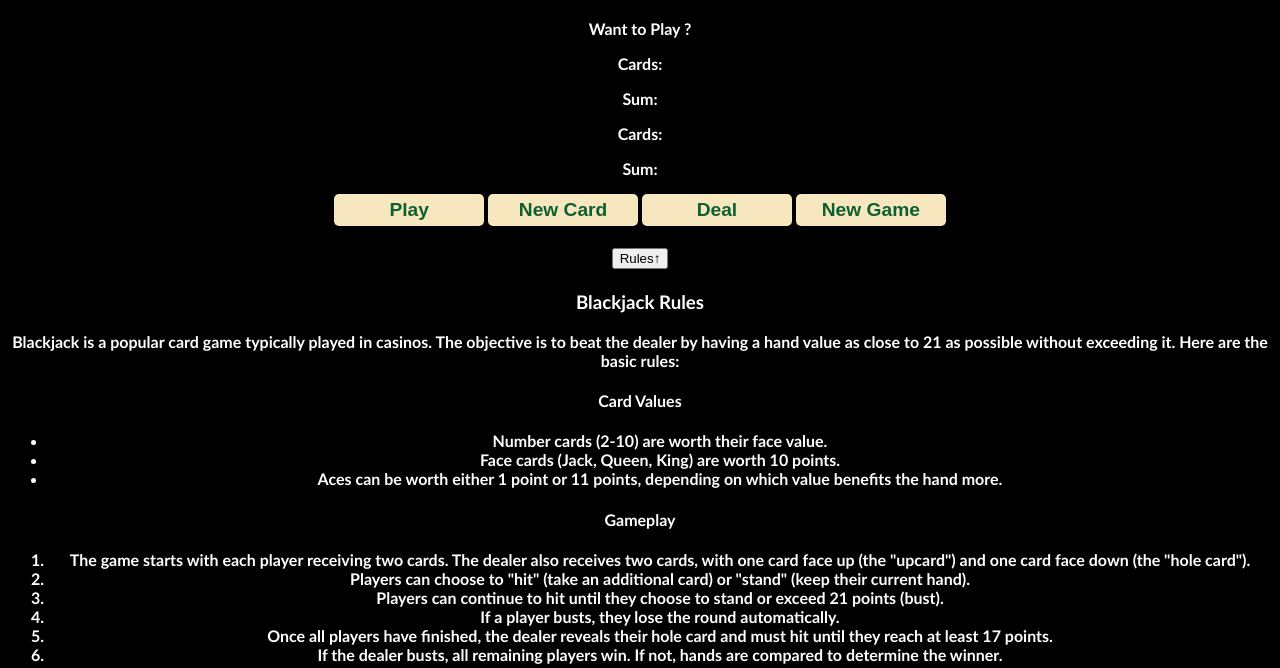
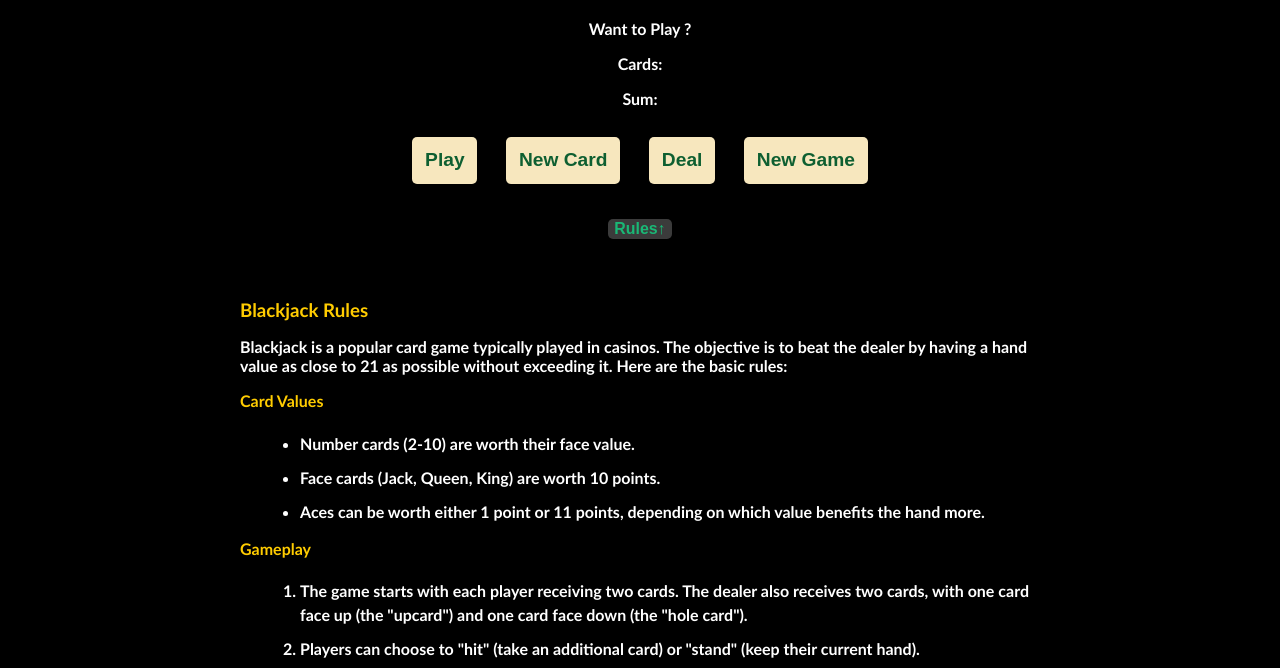
Before and after one commit to rsaiuttejmaq/Blackjack, a plain HTML site: page index.html in a window 1280 px wide. Both pictures are taken after a click on the button "Rules". Shown: the part 63-731 px from the top of the page. Drawn offline with Linux system fonts and the light colour scheme.

Commit message:
Updated styles.css
Added styling for rules and dealer cards div

```diff
--- a/styles.css
+++ b/styles.css
@@ -23,19 +23,72 @@ p{
     color: white;
 }
 
+button {
+    color: #1ab876;
+    background-color: rgb(59, 59, 59);
+    font-weight: bolder;
+    border: none;
+    border-radius: 5px;
+    font-size:larger;
+    cursor: pointer;
+    transition: background-color 0.3s, color 0.3s, border 0.3s;
+}
+
+button:hover {
+    background-color: black;
+    color: white;
+    border: 1px solid white;
+}
+
 .btn{
     color: #0e5f31;
-    width: 150px;
     background-color: rgb(247, 231, 190);
-    font-weight: bolder;
-    padding-top: 5px;
-    padding-bottom: 5px;
+    padding: 2%;
     font-size: larger;
     border: none;
     border-radius: 5px;
+    padding: 1%;
+    margin: 1%;
 }
 
 .btn:hover{
     background-color: rgb(195, 205, 50);
     color: rgb(3, 49, 3);
 }
+
+#rules {
+    display: none;
+    margin: 20px auto;
+    padding: 20px;
+    background-color: rgba(0, 0, 0, 0.8);
+    border-radius: 10px;
+    max-width: 800px;
+}
+
+#rules-txt {
+    text-align: left;
+}
+
+h3 {
+    color: #ffcc00; /* Gold color for headers */
+    margin-bottom: 15px;
+}
+
+h4 {
+    color: #ffcc00; /* Gold color for subheaders */
+    margin-top: 15px;
+}
+
+ul, ol {
+    margin-left: 20px;
+    margin-bottom: 15px;
+}
+
+li {
+    margin-bottom: 10px;
+    line-height: 1.5;
+}
+
+#dealerCards{
+    display: none;
+}
```
